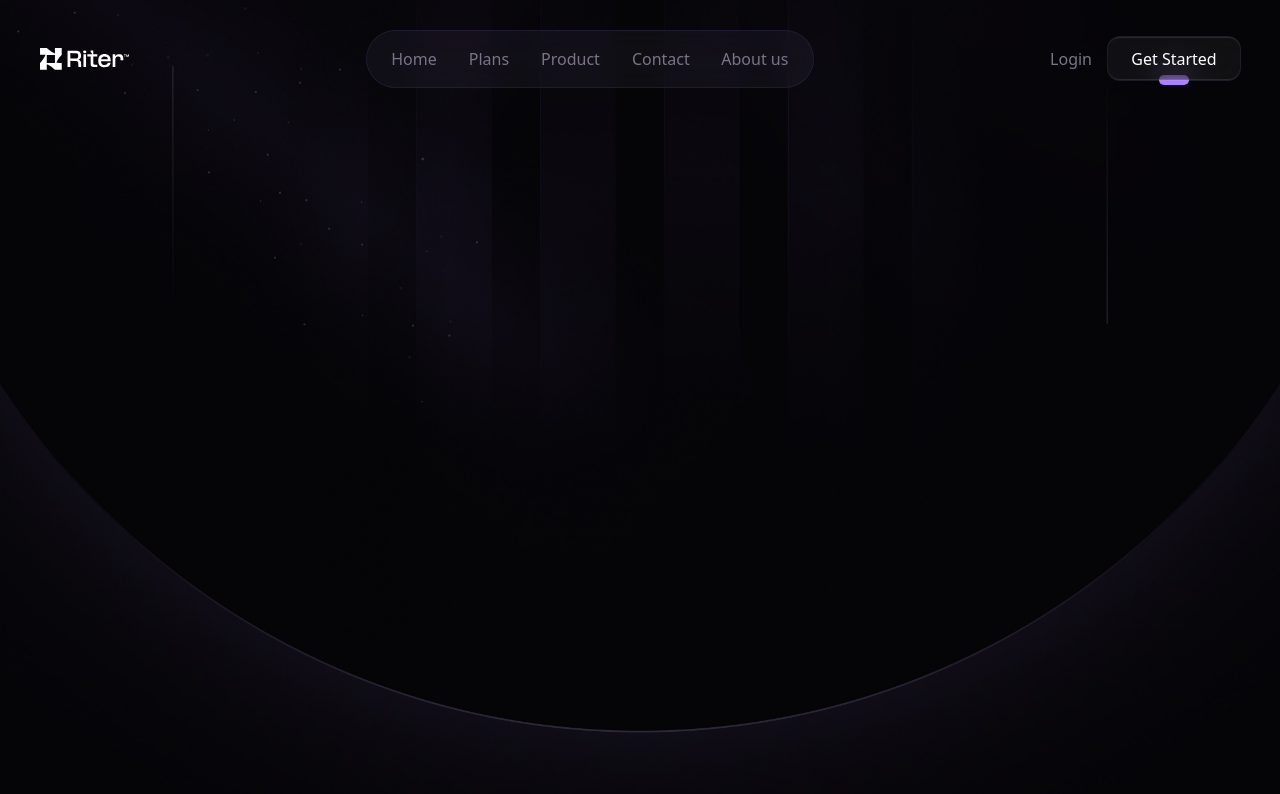
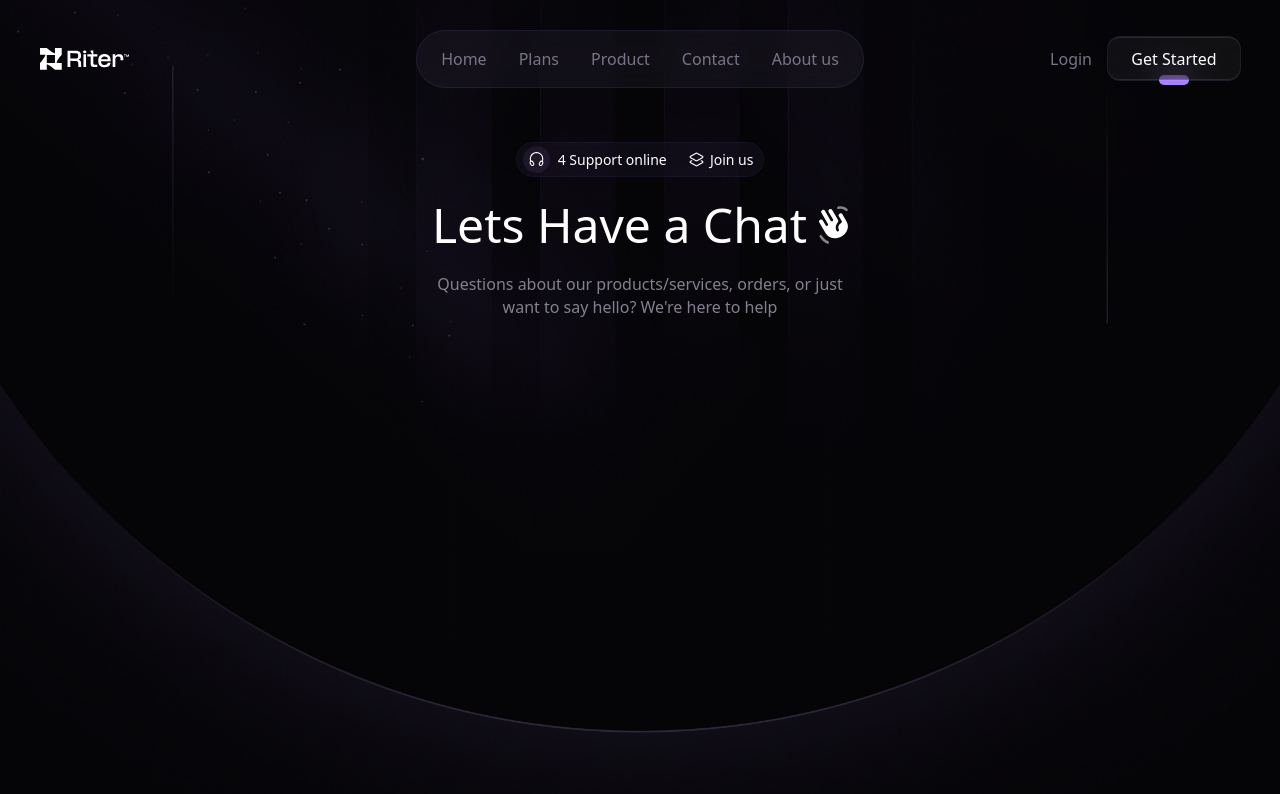
Before and after one commit to MiladDevarts/rizer-contact, a React (Vite) app: page / in a window 1280 px wide. Shown: the top 794 px of the page. Built offline with nearby package versions, Linux system fonts and the light colour scheme.

Commit message:
feat: add form-title

```diff
--- a/src/App.jsx
+++ b/src/App.jsx
@@ -1,10 +1,12 @@
 import Navigation from "./components/Navigation";
+import Title from "./components/Title";
 
 function App() {
   return (
     <>
       <main className="w-full h-[100vh]">
         <Navigation />
+        <Title />
       </main>
     </>
   );
--- a/src/components/Navigation/index.jsx
+++ b/src/components/Navigation/index.jsx
@@ -4,9 +4,12 @@ import RizerLogo from "../../assets/logo/rizer-white.svg";
 const Navigation = () => {
   return (
     <nav className="flex justify-between items-center max-w-[75rem] mx-auto py-[1.87rem]">
+      <div className="w-[20%]">
         <a href="/" className="cursor-pointer">
           <img src={RizerLogo} alt="" />
         </a>
+      </div>
+      <div className="flex justify-center items-center w-[80%]">
         <div className="flex items-center gap-x-[2rem] px-[1.5rem] py-[1rem] bg-[#DBC8FF]/5 backdrop-blur-md text-[#7B7488] rounded-full border border-[#AA80FF]/10">
           <a href="#">Home</a>
           <a href="#">Plans</a>
@@ -14,10 +17,13 @@ const Navigation = () => {
           <a href="#">Contact</a>
           <a href="#">About us</a>
         </div>
+      </div>
+      <div className="w-[20%] flex justify-end">
         <div className="flex items-center gap-4 text-[#7B7488] ">
           <a href="#">Login</a>
           <div class="btn">
             <a href="#">Get Started</a>
+          </div>
         </div>
       </div>
     </nav>
--- /dev/null
+++ b/src/components/Title/index.jsx
@@ -0,0 +1,127 @@
+import React from "react";
+
+const Title = () => {
+  return (
+    <section className="flex flex-col gap-3 justify-center items-center my-6">
+      <div className="info-box">
+        <div className="flex gap-2 items-center">
+          <div className="flex justify-center items-center w-[1.7rem] h-[1.7rem] rounded-full bg-[#AA80FF]/10">
+            <svg
+              width="17"
+              height="18"
+              viewBox="0 0 17 18"
+              fill="none"
+              xmlns="http://www.w3.org/2000/svg"
+            >
+              <g clip-path="url(#clip0_1_1441)">
+                <path
+                  d="M2.855 11.4013C2.47958 10.5938 2.28125 9.71544 2.28125 8.83002C2.28125 7.9021 2.48667 6.98835 2.89042 6.15252C3.29417 5.31669 3.875 4.58001 4.5975 3.99918C5.32 3.41835 6.16291 3.00751 7.06958 2.79501C7.97625 2.58251 8.91125 2.57544 9.825 2.76669C10.7317 2.96502 11.5887 3.36168 12.3183 3.92834C13.055 4.49501 13.65 5.22459 14.0679 6.05334C14.4858 6.88209 14.7054 7.79585 14.7267 8.71668C14.7408 9.6446 14.5496 10.5584 14.1671 11.4013"
+                  stroke="white"
+                  stroke-width="1.0625"
+                  stroke-miterlimit="10"
+                  stroke-linecap="round"
+                />
+                <path
+                  d="M11.4184 13.1862C11.0147 13.8803 11.2555 14.7728 11.9567 15.1766C12.658 15.5803 13.5505 15.3395 13.9542 14.6453L14.6838 13.3845C15.0876 12.6903 14.8467 11.7978 14.1455 11.3941C13.4442 10.9903 12.5517 11.2312 12.148 11.9253L11.4184 13.1862Z"
+                  stroke="white"
+                  stroke-width="1.0625"
+                  stroke-miterlimit="10"
+                  stroke-linecap="round"
+                />
+                <path
+                  d="M4.84877 11.9254C4.44502 11.2312 3.55252 10.9904 2.85127 11.3941C2.15002 11.7979 1.90919 12.6904 2.31294 13.3845L3.04252 14.6454C3.44627 15.3395 4.33876 15.5804 5.04001 15.1766C5.74126 14.7729 5.9821 13.8804 5.57835 13.1862L4.84877 11.9254Z"
+                  stroke="white"
+                  stroke-width="1.0625"
+                  stroke-miterlimit="10"
+                  stroke-linecap="round"
+                />
+              </g>
+              <defs>
+                <clipPath id="clip0_1_1441">
+                  <rect
+                    width="17"
+                    height="17"
+                    fill="white"
+                    transform="translate(0 0.5)"
+                  />
+                </clipPath>
+              </defs>
+            </svg>
+          </div>
+          <span>4 Support online</span>
+        </div>
+        <div className="flex  items-center pr-1">
+          <div className="flex justify-center items-center w-[1.7rem] h-[1.7rem]">
+            <svg
+              width="17"
+              height="17"
+              viewBox="0 0 17 17"
+              fill="none"
+              xmlns="http://www.w3.org/2000/svg"
+            >
+              <g clip-path="url(#clip0_1_1446)">
+                <path
+                  d="M8.11027 9.75376L2.62069 6.67958C1.95485 6.29708 1.95485 5.66668 2.62069 5.28418L8.11027 2.21C8.23069 2.15333 8.36526 2.125 8.49984 2.125C8.63443 2.125 8.769 2.15333 8.88942 2.21L14.379 5.28418C15.0448 5.66668 15.0448 6.29708 14.379 6.67958L8.88942 9.75376C8.769 9.81043 8.63443 9.83876 8.49984 9.83876C8.36526 9.83876 8.23069 9.81043 8.11027 9.75376Z"
+                  stroke="white"
+                  stroke-width="1.0625"
+                  stroke-miterlimit="10"
+                  stroke-linecap="round"
+                />
+                <path
+                  d="M13.2457 9.69L14.379 10.3204C15.0448 10.7029 15.0448 11.3333 14.379 11.7158L8.88942 14.79C8.769 14.8467 8.63443 14.875 8.49984 14.875C8.36526 14.875 8.23069 14.8467 8.11027 14.79L2.62069 11.7158C1.95485 11.3333 1.95485 10.7029 2.62069 10.3204L3.74691 9.69"
+                  stroke="white"
+                  stroke-width="1.0625"
+                  stroke-miterlimit="10"
+                  stroke-linecap="round"
+                />
+              </g>
+              <defs>
+                <clipPath id="clip0_1_1446">
+                  <rect width="17" height="17" fill="white" />
+                </clipPath>
+              </defs>
+            </svg>
+          </div>
+          <a>Join us</a>
+        </div>
+      </div>
+      <h1 className="flex items-center gap-3 text-white text-[48px]">
+        Lets Have a Chat
+        <svg
+          width="29"
+          height="38"
+          viewBox="0 0 29 38"
+          fill="none"
+          xmlns="http://www.w3.org/2000/svg"
+        >
+          <path
+            fill-rule="evenodd"
+            clip-rule="evenodd"
+            d="M13.0354 3.76452C12.6602 3.12109 11.5668 2.73088 10.456 3.36568C9.34935 3.99815 9.15471 5.11304 9.52339 5.74527L13.9505 13.3371C14.3162 13.9643 14.1043 14.7692 13.4771 15.135C12.8499 15.5007 12.0449 15.2887 11.6792 14.6615L5.77639 4.53916C5.40119 3.89573 4.30774 3.50552 3.197 4.14032C2.09034 4.77279 1.8957 5.88767 2.26438 6.5199L8.90501 17.9076C9.27076 18.5348 9.05881 19.3397 8.43161 19.7055C7.80441 20.0712 6.99946 19.8593 6.63371 19.2321L3.68232 14.1709C3.30711 13.5275 2.21366 13.1372 1.10293 13.772C-0.00373999 14.4045 -0.198379 15.5194 0.170302 16.1516L6.81094 27.5393C9.63116 32.3756 16.5906 33.945 22.4924 30.5721C28.3901 27.2015 30.4866 20.4679 27.6729 15.6429L23.2458 8.05108C22.8706 7.40765 21.7772 7.01744 20.6664 7.65224C19.5598 8.28471 19.3651 9.39959 19.7338 10.0318L22.6852 15.093C22.8618 15.3959 22.9101 15.7569 22.8194 16.0956C22.7286 16.4343 22.5063 16.7227 22.2019 16.8966C19.4982 18.4418 18.6696 21.4296 19.8533 23.4594C20.219 24.0866 20.0071 24.8916 19.3799 25.2573C18.7527 25.6231 17.9477 25.4111 17.582 24.7839C15.9821 22.0404 16.6286 18.7369 18.695 16.402C19.2726 15.7492 19.4705 14.7997 19.0314 14.0467L13.0354 3.76452Z"
+            fill="white"
+          />
+          <g opacity="0.5">
+            <path
+              fill-rule="evenodd"
+              clip-rule="evenodd"
+              d="M1.15471 29.2698C1.78191 28.9041 2.58686 29.116 2.9526 29.7432C4.40197 32.2287 6.61773 34.1082 9.35021 35.3278C10.0132 35.6237 10.3108 36.4011 10.0149 37.0641C9.71899 37.7271 8.94163 38.0247 8.27861 37.7288C5.10331 36.3116 2.43932 34.0825 0.681306 31.0677C0.315559 30.4405 0.527509 29.6356 1.15471 29.2698Z"
+              fill="white"
+            />
+            <path
+              fill-rule="evenodd"
+              clip-rule="evenodd"
+              d="M26.557 4.84024C24.7797 3.02521 22.2452 2.35572 19.7639 3.06172C19.0656 3.26043 18.3384 2.8554 18.1397 2.15706C17.941 1.45873 18.346 0.731538 19.0444 0.532834C22.4417 -0.433844 25.9762 0.489068 28.4356 3.00073C28.9436 3.5195 28.9348 4.35184 28.416 4.85981C27.8973 5.36777 27.0649 5.35901 26.557 4.84024Z"
+              fill="white"
+            />
+          </g>
+        </svg>
+      </h1>
+      <p className="text-center text-[#84808D] leading-[141.6%]">
+        Questions about our products/services, orders, or just <br /> want to
+        say hello? We're here to help
+      </p>
+    </section>
+  );
+};
+
+export default Title;
--- a/src/index.css
+++ b/src/index.css
@@ -9,6 +9,10 @@ body {
 main {
   @apply bg-cover bg-no-repeat bg-center bg-[#050407];
   background-image: url("../public/bg.jpg");
+}
+
+.info-box {
+  @apply flex items-center h-[2.2rem] px-[6px] py-[8px] gap-4 text-white text-[14px] bg-[#AA80FF]/5 backdrop-blur-lg rounded-full border  border-[#AA80FF]/5;
 }
 
 .btn {
```
Lines whose indentation alone changed are shown as unchanged.
